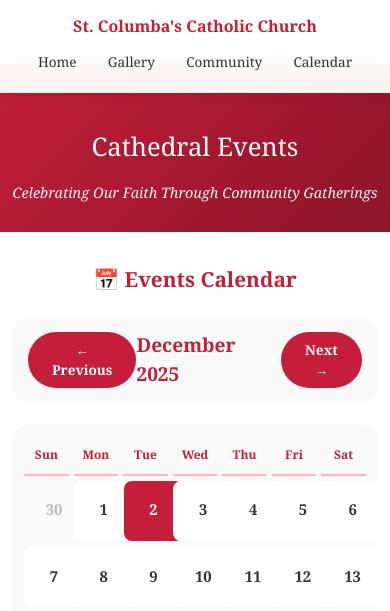
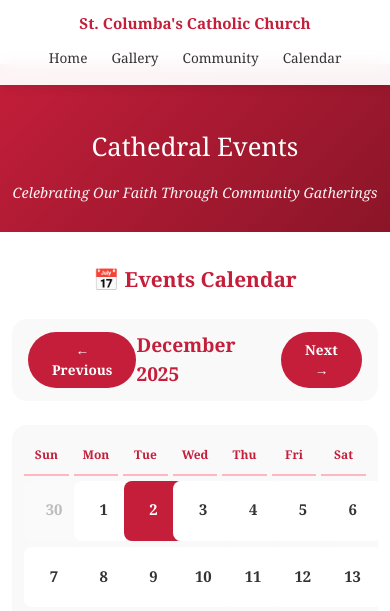
Before and after one commit to rgadah/church, a plain HTML site: page calendar.html in a window 390 px wide. Shown: the top 611 px of the page. Drawn offline with nearby package versions, Linux system fonts and the light colour scheme; no server answers.

Commit message:
Projectre5656abcdefghijklmnopqrs

```diff
--- a/calendar.html
+++ b/calendar.html
@@ -1168,6 +1168,35 @@
         width: 50px;
         height: 50px;
         font-size: 1.5rem;
+      }
+    }
+     @media (max-width: 480px) {
+      nav {
+        padding: 0.75rem 0.5rem;
+      }
+
+      .nav-container {
+        flex-direction: column;
+        gap: 0.5rem;
+        align-items: center;
+      }
+
+      .logo {
+        font-size: 0.95rem;
+      }
+
+      .nav-links {
+        gap: 0.5rem;
+        font-size: 0.7rem;
+        flex-wrap: wrap;
+        justify-content: center;
+        width: 100%;
+      }
+
+      .nav-links a {
+        padding: 0.3rem 0.5rem;
+        min-width: 45%;
+        text-align: center;
       }
     }
   </style>
```
